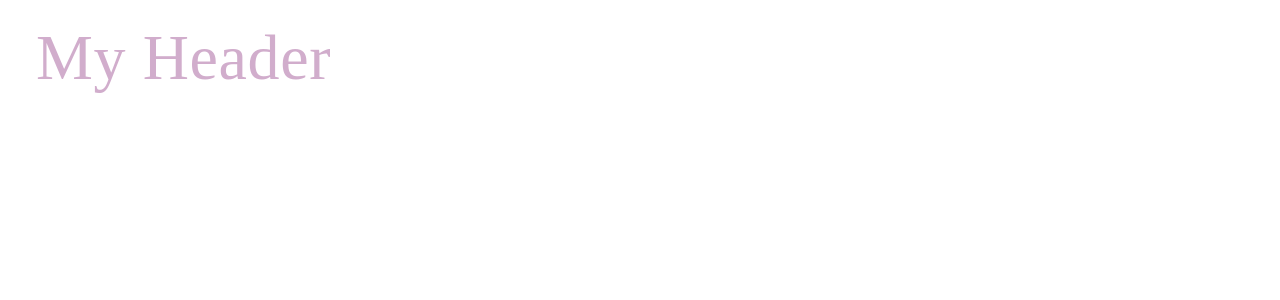
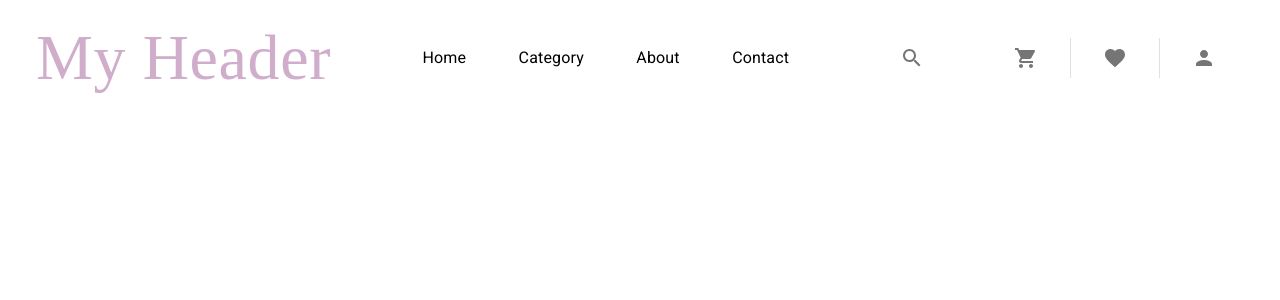
Before and after one commit to Hamza405/Otaku-Shop, a React (Create React App) app: page / in a window 1280 px wide. Shown: the top 300 px of the page. Built offline with nearby package versions, Linux system fonts and the light colour scheme; a web font is replaced by a local one.

Commit message:
Implement actions design

```diff
--- /dev/null
+++ b/src/components/Actions/Actions.js
@@ -0,0 +1,32 @@
+import ShoppingCartIcon from "@mui/icons-material/ShoppingCart";
+import PersonIcon from "@mui/icons-material/Person";
+import FavoriteIcon from "@mui/icons-material/Favorite";
+import React from "react";
+import { AppBarList, ItemButton, ItemIcon } from "../../styles/AppBarStyles";
+import { Divider } from "@mui/material";
+
+const Actions = () => {
+  return (
+    <AppBarList sx={{ flexGrow: 1 }} type="row">
+      <ItemButton>
+        <ItemIcon>
+          <ShoppingCartIcon />
+        </ItemIcon>
+      </ItemButton>
+      <Divider orientation="vertical" flexItem />
+      <ItemButton>
+        <ItemIcon>
+          <FavoriteIcon />
+        </ItemIcon>
+      </ItemButton>
+      <Divider orientation="vertical" flexItem />
+      <ItemButton>
+        <ItemIcon>
+          <PersonIcon />
+        </ItemIcon>
+      </ItemButton>
+    </AppBarList>
+  );
+};
+
+export default Actions;
--- a/src/components/AppBar/AppBar.js
+++ b/src/components/AppBar/AppBar.js
@@ -6,7 +6,7 @@ import AppBarMobile from "./AppBarMobile";
 const AppBar = () => {
   const theme = useTheme();
   const isMobile = useMediaQuery(theme.breakpoints.down("md"));
-  return isMobile ? <AppBarMobile /> : <AppBarDesktop />;
+  return isMobile ? <AppBarMobile /> : <AppBarDesktop isMobile={isMobile} />;
 };
 
 export default AppBar;
--- a/src/components/AppBar/AppBarDesktop.js
+++ b/src/components/AppBar/AppBarDesktop.js
@@ -1,14 +1,38 @@
 import React from "react";
+import { ListItemText } from "@mui/material";
+import SearchIcon from "@mui/icons-material/Search";
 import {
+  ActionContainerDesktop,
+  ActionContainerMobile,
   AppBarContainer,
   AppBarHeader,
   AppBarList,
+  ItemButton,
+  ItemIcon,
 } from "../../styles/AppBarStyles";
+import Actions from "../Actions/Actions";
 
-const AppBarDesktop = () => {
+const AppBarDesktop = ({ isMobile }) => {
+  const ActionsContainer = isMobile
+    ? ActionContainerMobile
+    : ActionContainerDesktop;
   return (
     <AppBarContainer>
       <AppBarHeader>My Header</AppBarHeader>
+      <AppBarList type="row">
+        <ListItemText primary="Home" />
+        <ListItemText primary="Category" />
+        <ListItemText primary="About" />
+        <ListItemText primary="Contact" />
+        <ItemButton>
+          <ItemIcon>
+            <SearchIcon />
+          </ItemIcon>
+        </ItemButton>
+      </AppBarList>
+      <ActionsContainer>
+        <Actions />
+      </ActionsContainer>
     </AppBarContainer>
   );
 };
--- a/src/styles/AppBarStyles.js
+++ b/src/styles/AppBarStyles.js
@@ -1,4 +1,11 @@
-import { styled, Box, Typography, List } from "@mui/material";
+import {
+  styled,
+  Box,
+  Typography,
+  List,
+  ListItemButton,
+  ListItemIcon,
+} from "@mui/material";
 import { Colors } from "./theme/index";
 import "@fontsource/montez";
 
@@ -24,3 +31,30 @@ export const AppBarList = styled(List)(({ type }) => ({
   alignItems: "center",
   flexGrow: 3,
 }));
+
+export const ItemButton = styled(ListItemButton)(() => ({
+  display: "flex",
+  justifyContent: "center",
+  alignItems: "center",
+}));
+
+export const ItemIcon = styled(ListItemIcon)(() => ({
+  display: "flex",
+  justifyContent: "center",
+  alignItems: "center",
+}));
+
+export const ActionContainerMobile = styled(Box)(() => ({
+  display: "flex",
+  backgroundColor: Colors.shaft,
+  position: "fixed",
+  bottom: 0,
+  left: 0,
+  width: "100%",
+  alignItems: "center",
+  border: `1px solid ${Colors.border}`,
+}));
+
+export const ActionContainerDesktop = styled(Box)(() => ({
+  flexGrow: 0,
+}));
```
